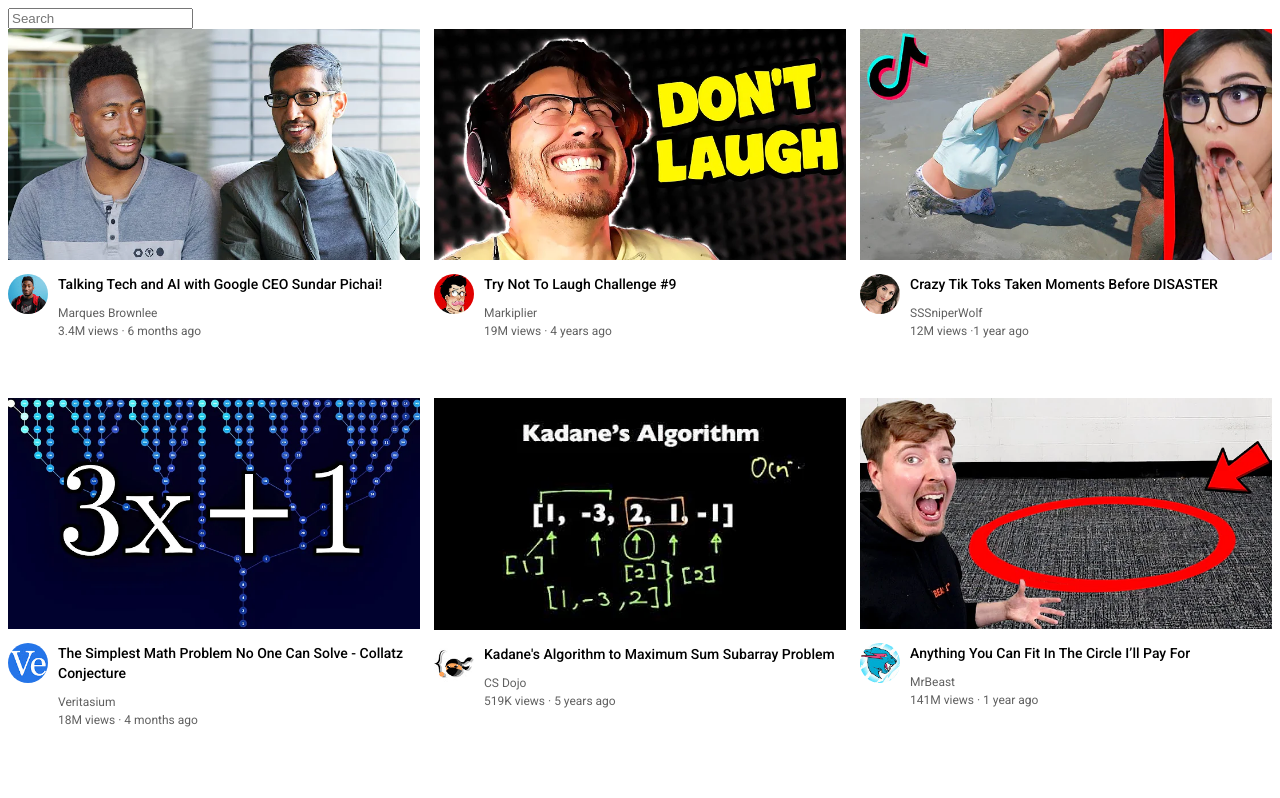
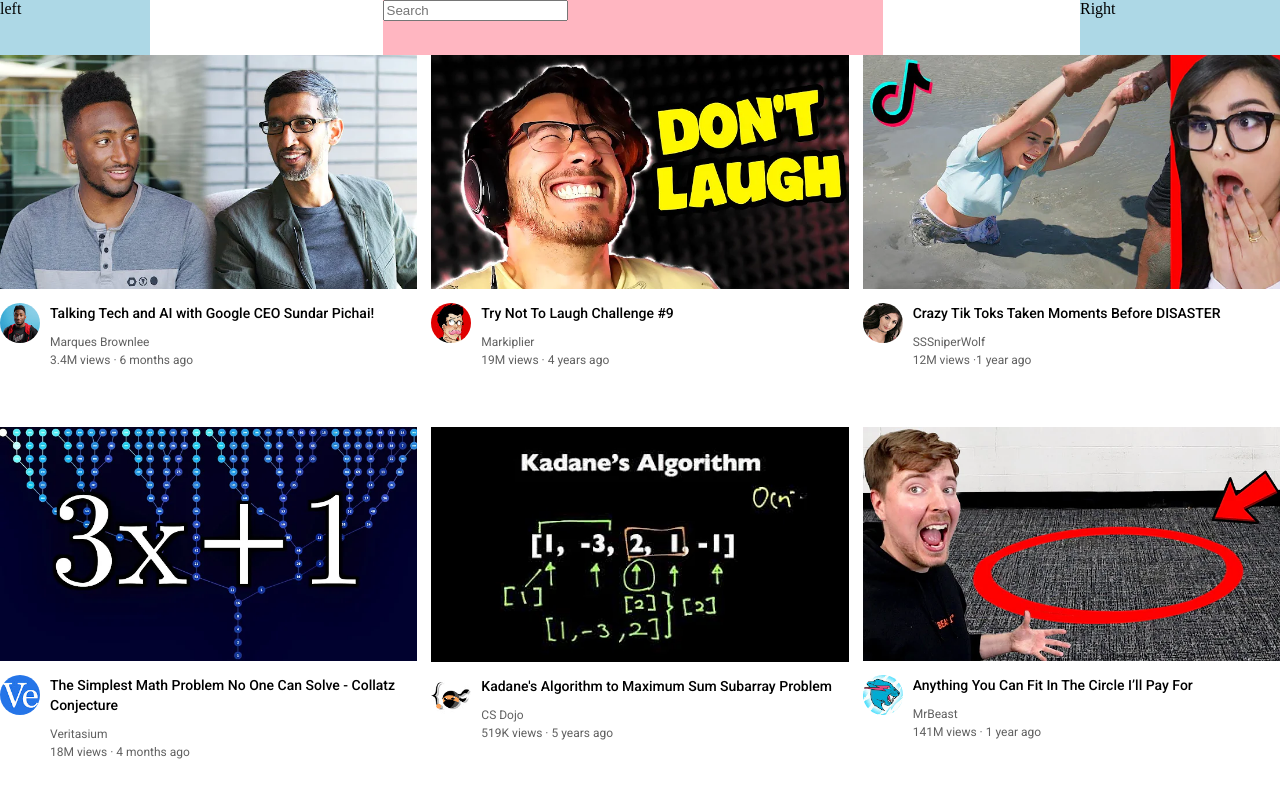
Before and after one commit to kamrul15-8841/LearnWeb, a plain HTML site: page Youtube/youtube.html in a window 1280 px wide. Drawn offline with Linux system fonts and the light colour scheme.

Commit message:
using flex upto header section
before start header section

```diff
--- /dev/null
+++ b/Youtube/css/header.css
@@ -0,0 +1,21 @@
+.header {
+    height: 55px;
+    display: flex;
+    flex-direction: row;
+    justify-content: space-between;
+}
+.left-section {
+    background-color: lightblue;
+    width: 150px;
+}
+.middle-section {
+    background-color: lightpink;
+    flex: 1;
+    margin-left: 70px;
+    margin-right: 35px;
+    max-width: 500px;
+}
+.right-section {
+    background-color: lightblue;
+    width: 200px;
+}
--- a/Youtube/css/style.css
+++ b/Youtube/css/style.css
@@ -3,65 +3,6 @@ p{
     margin-top: 0;
     margin-bottom: 0;
 }
-.thumbnail{
-    width: 100%;
-    /* width: 300px; */
-    /* display: block; */
+body {
+    margin: 0;
 }
-.search-bar{
-    display: block;
-
-}
-.video-title{
-    /* width: 300px; */
-    margin-top: 0;
-    font-size: 14px;
-    font-weight: 500;
-    line-height: 20px;
-    margin-bottom: 12px;
-
-}
-.video-author, .video-stats{
-    font-size: 12px;
-    color:rgb(96, 96, 96) ;
-}
-.video-stats{
-    font-size: 12px;
-    color:rgb(96, 96, 96) ;
-    margin-top: 4px;
-}
-
-/* .video-preview{
-    width: 300px;
-    display: inline-block;
-    vertical-align: top;
-    margin-right: 15px;
-} */
-.video-info-grid{
-    display: grid;
-    grid-template-columns: 50px 1fr;
-}
-/* .channel-picture{
-    display: inline-block;
-    width: 50px;
-    vertical-align: top;
-    background-color: gray;
-}
-.video-info{
-    display: inline-block;
-    width: 200px;
-    background-color: gray;
-} */
-.profile-picture{
-    width: 40px;
-     border-radius: 50%;
-}
-.thumbnail-row{
-    margin-bottom: 10px;
-}
-.video-grid{
-    display: grid;
-    grid-template-columns: 1fr 1fr 1fr;
-    column-gap: 14px;
-    row-gap: 60px;
-}
--- /dev/null
+++ b/Youtube/css/video.css
@@ -0,0 +1,59 @@
+.thumbnail{
+    width: 100%;
+    /* width: 300px; */
+    /* display: block; */
+}
+
+.video-title{
+    /* width: 300px; */
+    margin-top: 0;
+    font-size: 14px;
+    font-weight: 500;
+    line-height: 20px;
+    margin-bottom: 12px;
+
+}
+.video-author, .video-stats{
+    font-size: 12px;
+    color:rgb(96, 96, 96) ;
+}
+.video-stats{
+    font-size: 12px;
+    color:rgb(96, 96, 96) ;
+    margin-top: 4px;
+}
+
+/* .video-preview{
+    width: 300px;
+    display: inline-block;
+    vertical-align: top;
+    margin-right: 15px;
+} */
+.video-info-grid{
+    display: grid;
+    grid-template-columns: 50px 1fr;
+}
+/* .channel-picture{
+    display: inline-block;
+    width: 50px;
+    vertical-align: top;
+    background-color: gray;
+}
+.video-info{
+    display: inline-block;
+    width: 200px;
+    background-color: gray;
+} */
+.profile-picture{
+    width: 40px;
+     border-radius: 50%;
+}
+.thumbnail-row{
+    margin-bottom: 10px;
+}
+.video-grid{
+    display: grid;
+    grid-template-columns: 1fr 1fr 1fr;
+    column-gap: 14px;
+    row-gap: 60px;
+}
--- a/Youtube/youtube.html
+++ b/Youtube/youtube.html
@@ -8,13 +8,21 @@
     <meta charset="UTF-8">
     <meta http-equiv="X-UA-Compatible" content="IE=edge">
     <meta name="viewport" content="width=device-width, initial-scale=1.0">
+    <link rel="stylesheet" href="css/video.css">
     <link rel="stylesheet" href="css/style.css">
+    <link rel="stylesheet" href="css/header.css">
     <title>Youtube</title>
 
 </head>
 
 <body>
-    <input class="search-bar" type="text" placeholder="Search">
+    <div class="header">
+        <div class="left-section">left</div>
+        <div class="middle-section">
+            <input class="search-bar" type="text" placeholder="Search">
+        </div>
+        <div class="right-section">Right</div>
+    </div>
 
     <div class="video-grid">
         <div class="video-preview">
```
Also changed, not shown: Youtube/channel-picture/my-channel.jpeg (added), Youtube/icons/explore.svg (added), Youtube/icons/hamburger-menu.svg (added), Youtube/icons/home.svg (added), Youtube/icons/library.svg (added), Youtube/icons/notifications.svg (added), Youtube/icons/originals.svg (added), Youtube/icons/search.svg (added), Youtube/icons/subscriptions.svg (added), Youtube/icons/upload.svg (added), Youtube/icons/voice-search-icon.svg (added), Youtube/icons/youtube-apps.svg (added), Youtube/icons/youtube-logo.svg (added), Youtube/icons/youtube-music.svg (added).
